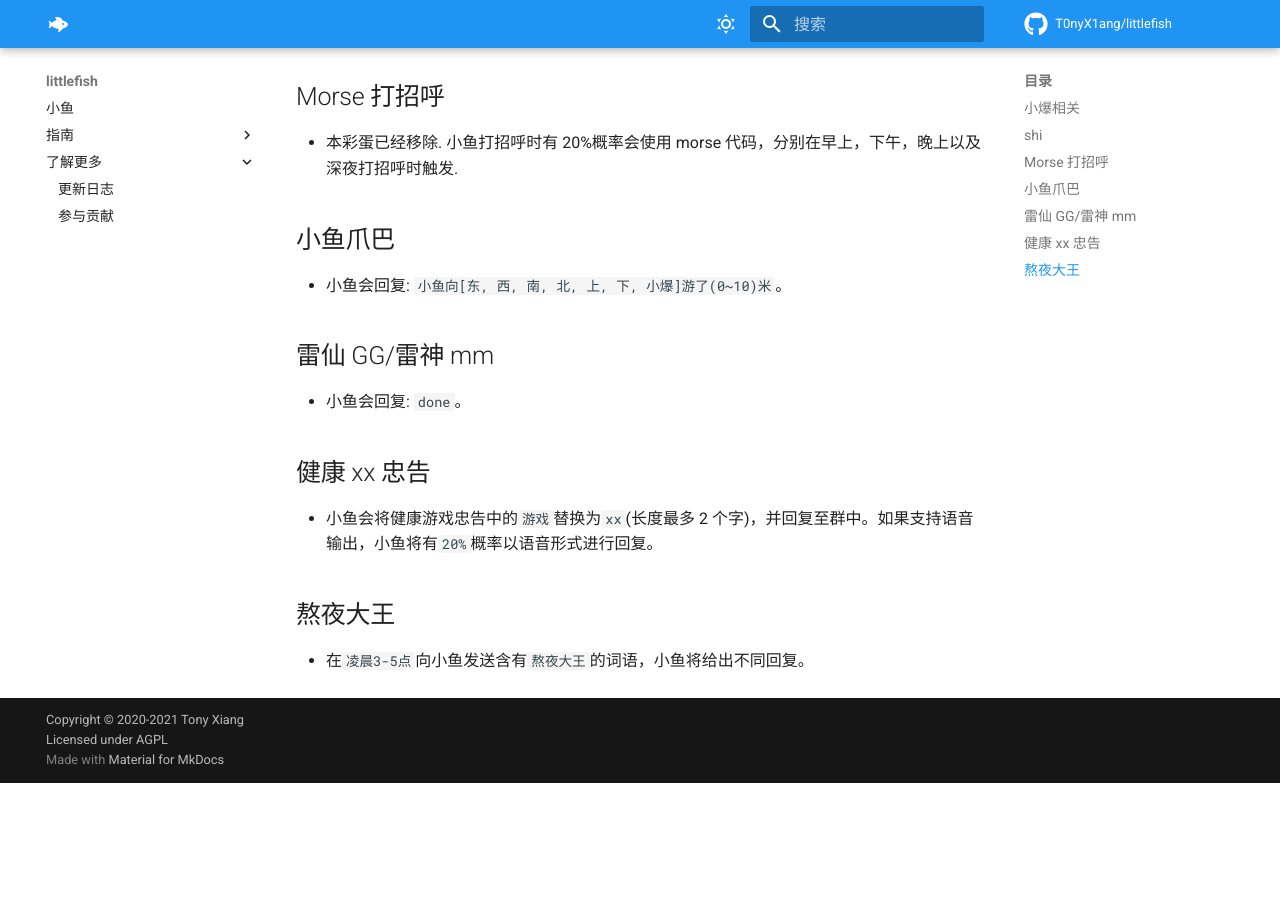
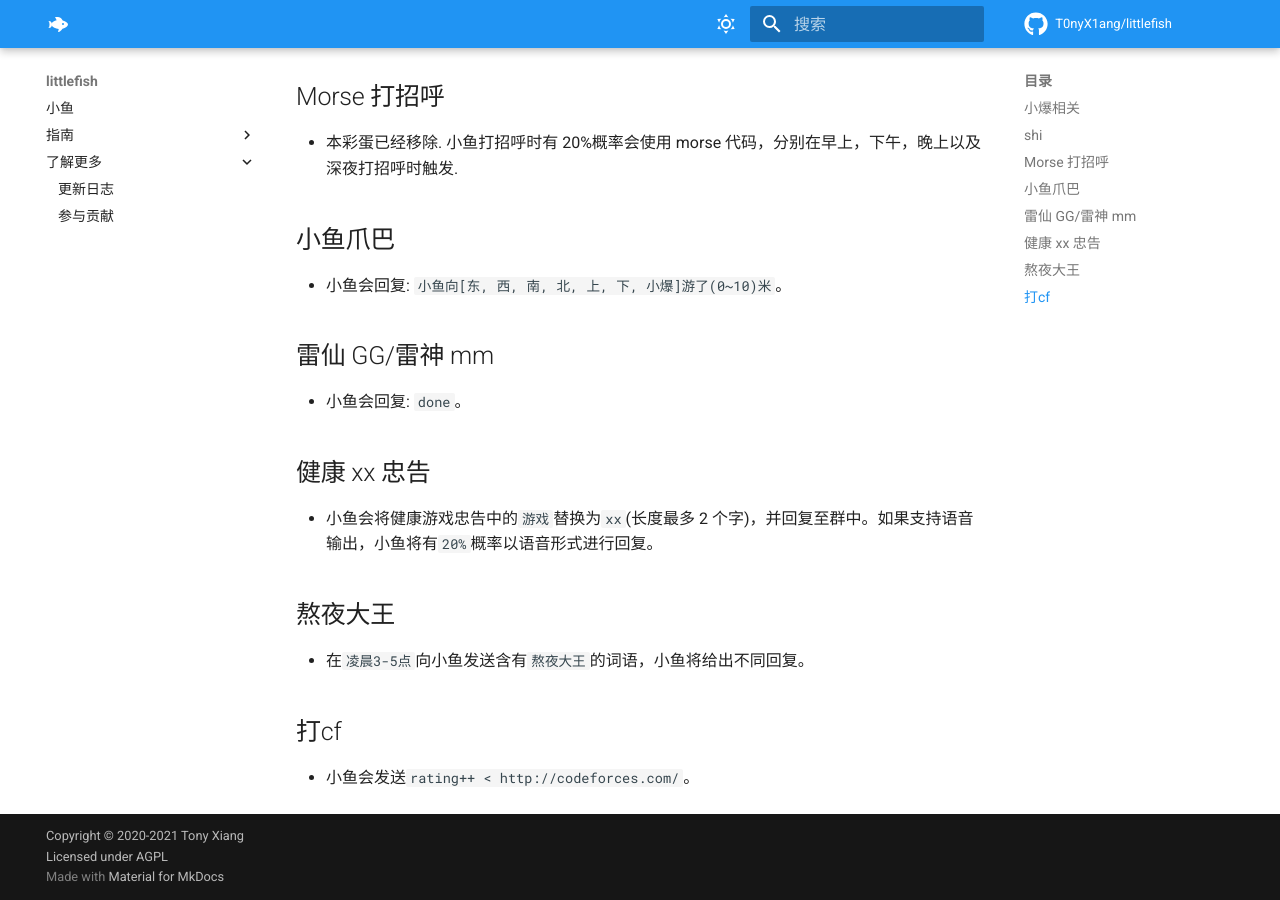
Before and after one commit to T0nyX1ang/littlefish, an MkDocs documentation site: the page built from docs/misc/easter.md, in a window 1280 px wide and 900 px high, scrolled down 559 px. Built offline with MkDocs 1.6.1 and Material for MkDocs 9.7.7, drawn with Linux system fonts in a browser that asks for light colours; comment, search, counter and statistics services are not loaded; before the commit the page ends 1342 px from its top, so only the background shows below that.

Commit message:
Update easter.md

```diff
--- a/docs/misc/easter.md
+++ b/docs/misc/easter.md
@@ -33,3 +33,7 @@
 ## 熬夜大王
 
 -   在`凌晨3-5点`向小鱼发送含有`熬夜大王`的词语，小鱼将给出不同回复。
+
+## 打cf
+
+-   小鱼会发送`rating++ < http://codeforces.com/`。
```
